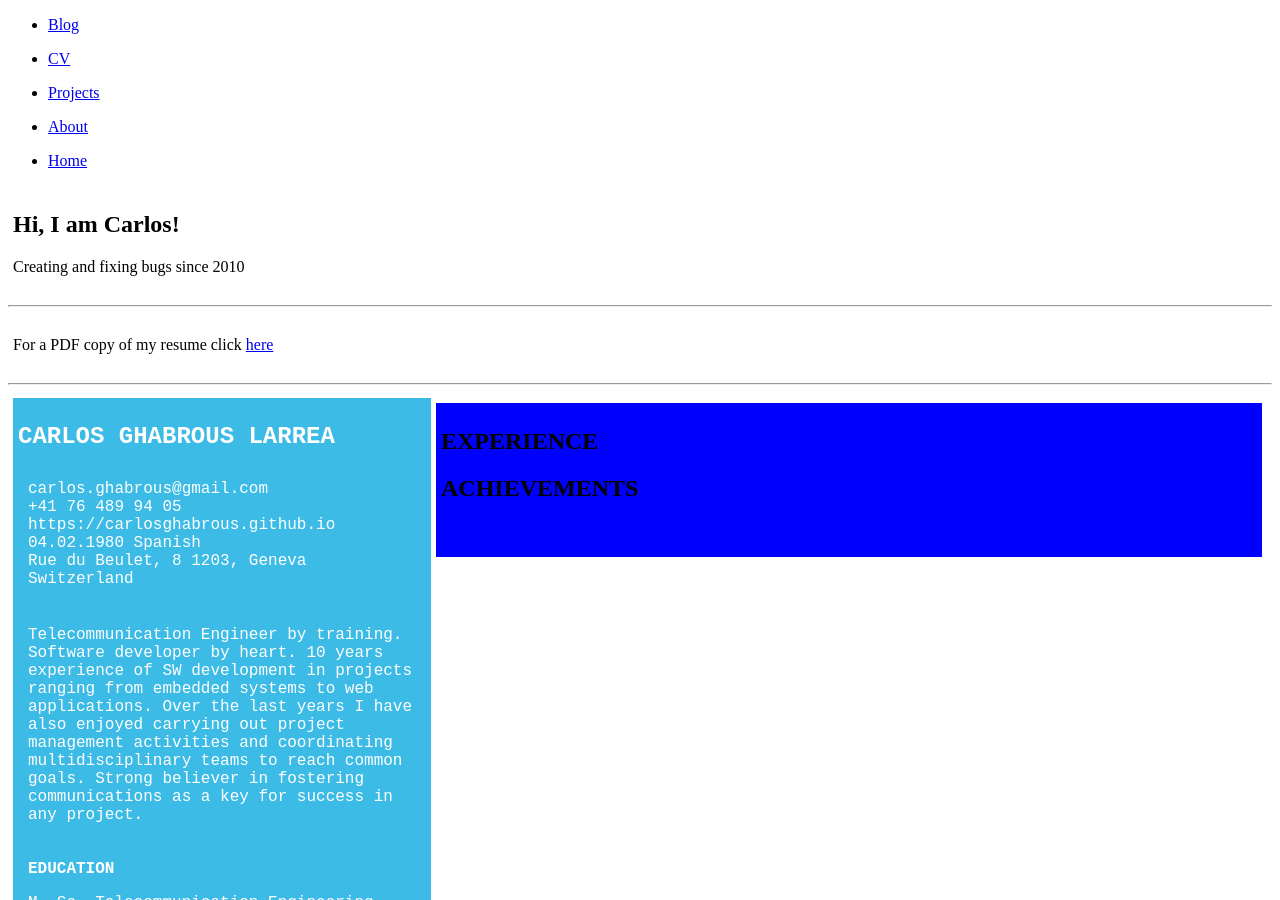
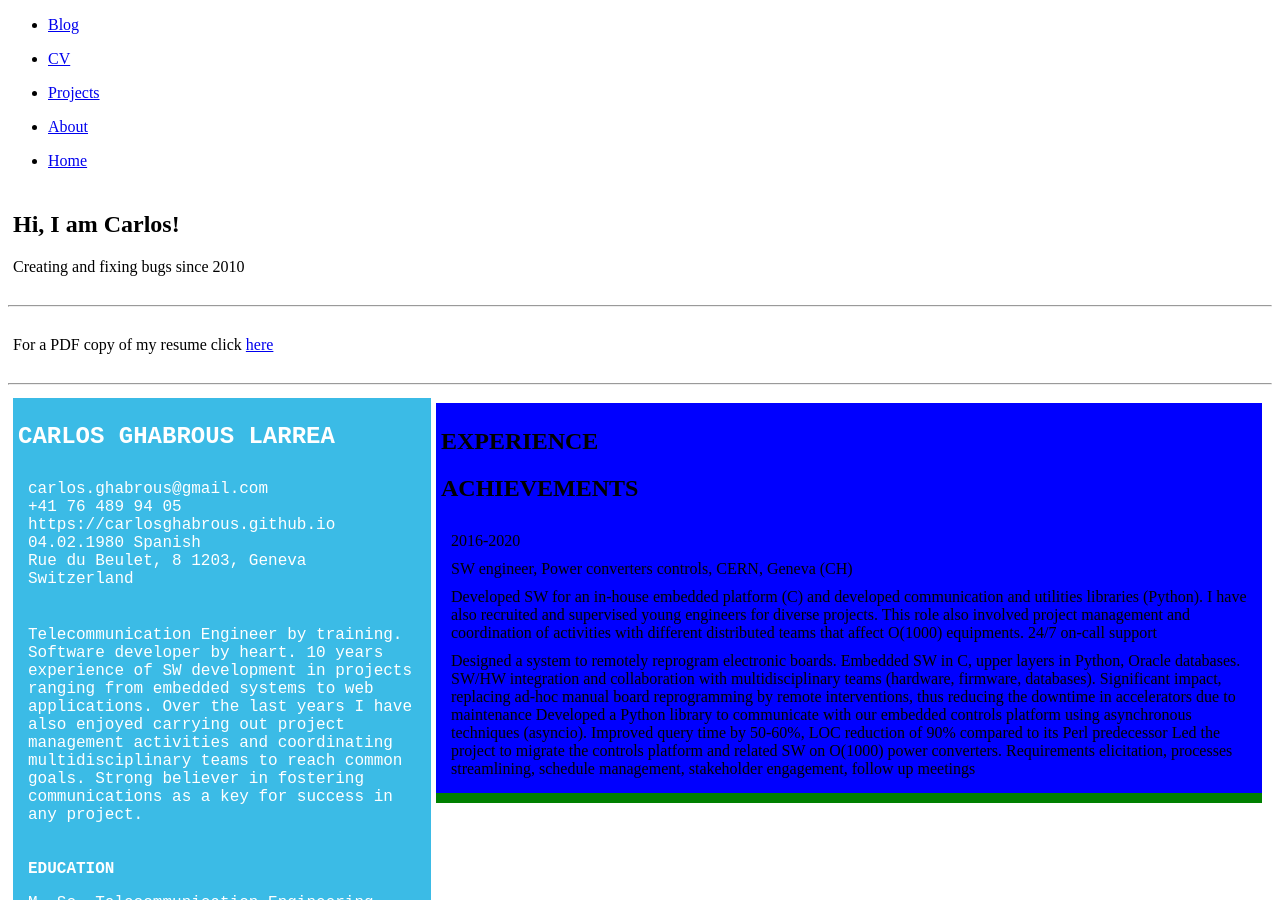
Before and after one commit to carlosghabrous/carlosghabrous.github.io, a Jekyll site: the page built from cv/index.html, in a window 1280 px wide and 900 px high. Built offline with Jekyll 4.4.1, drawn with Linux system fonts in a browser that asks for light colours.

Commit message:
Update content first experience-achievements item

```diff
--- a/cv/index.html
+++ b/cv/index.html
@@ -44,6 +44,7 @@ layout: cv
                     Málaga, 2008
                 </p>
             </section>
+
             <section class="side__bar--item">
                 <p class="side__bar--item--title">SKILLS</p>
                 <p class="side__bar--item--subtitle">skill#1</p>
@@ -91,15 +92,35 @@ layout: cv
         <section class="experience-achievements" id="exp-achiev">
             <h2>EXPERIENCE</h2>
             <h2>ACHIEVEMENTS</h2>
+
             <section class="ea__item">
-        <section class="ea__item--date"></section>
-        <section class="ea__item--jobtitle"></section>
-        <sectino class="ea__item--experience"></section>
-        <sectino class="ea__item--achievement"></section>
+                <section class="ea__item--date">
+                    2016-2020
+                </section>
+                <section class="ea__item--jobtitle">
+                    SW engineer,  Power converters controls, CERN, Geneva (CH)
+                </section>
+                <section class="ea__item--experience">
+                    Developed SW for an in-house embedded platform (C) and developed communication and utilities libraries (Python).
+                    I have also recruited and supervised young engineers for diverse projects. This role also
+                    involved project management and coordination of activities with different distributed
+                    teams that affect O(1000) equipments. 24/7 on-call support
+                </section>
+                <section class="ea__item--achievement">
+                    Designed a system to remotely reprogram electronic boards. Embedded SW in C, upper layers in Python,
+                    Oracle databases. SW/HW integration and collaboration with multidisciplinary teams (hardware, firmware, databases).
+                    Significant impact, replacing ad-hoc manual board reprogramming by remote interventions, thus reducing the
+                    downtime in accelerators due to maintenance
+                    Developed a Python library to communicate with our embedded controls platform using asynchronous techniques (asyncio).
+                    Improved query time by 50-60%, LOC reduction of 90% compared to its Perl predecessor
+                    Led the project to migrate the controls platform and related SW on O(1000) power converters.
+                    Requirements elicitation, processes streamlining, schedule management, stakeholder engagement, follow up meetings
+                </section>
             </section>
         </section>
 
         <section class="personal-projects" id="pers-proj">
         </section>
+
     </section>
 </section>
```
Lines whose indentation alone changed are shown as unchanged.
